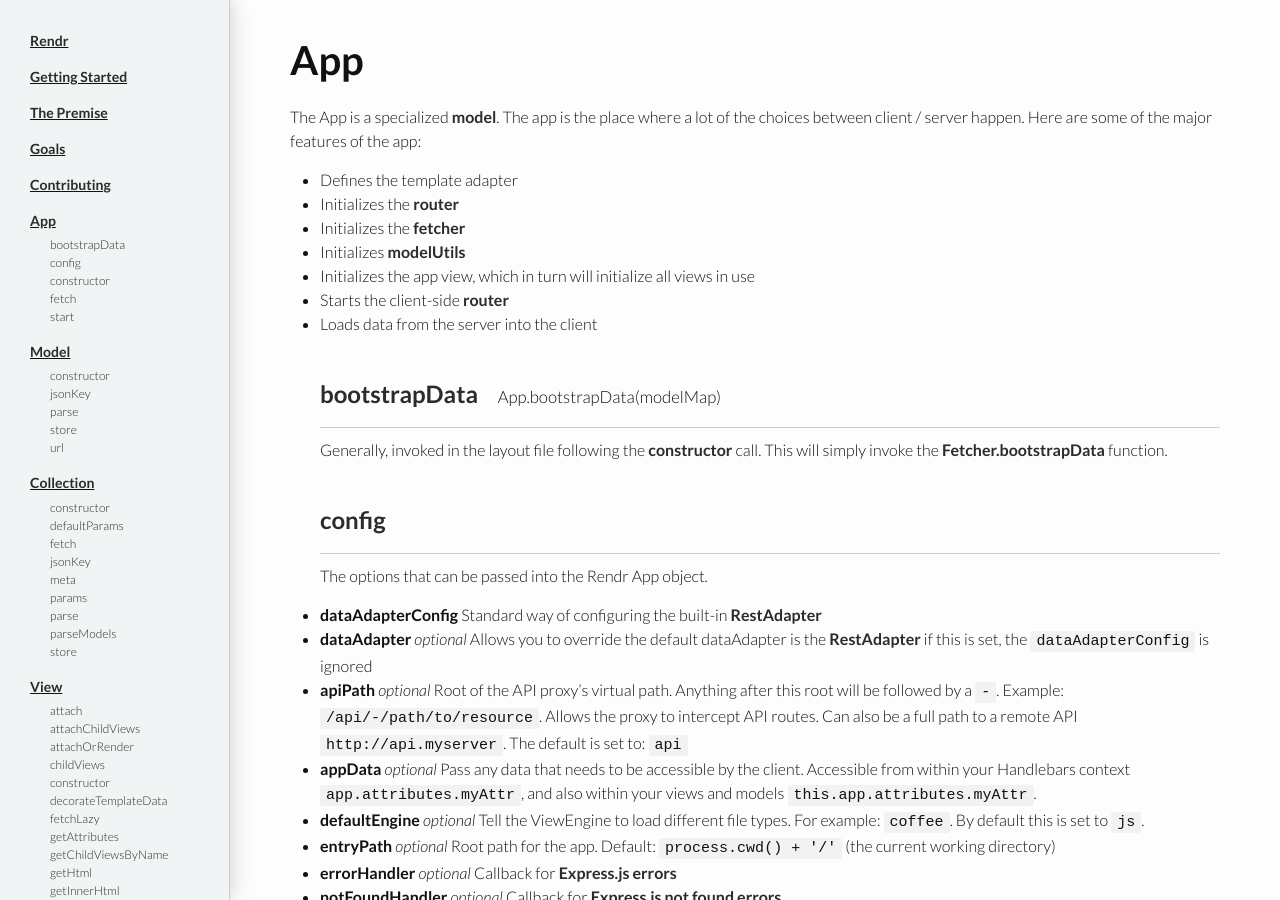
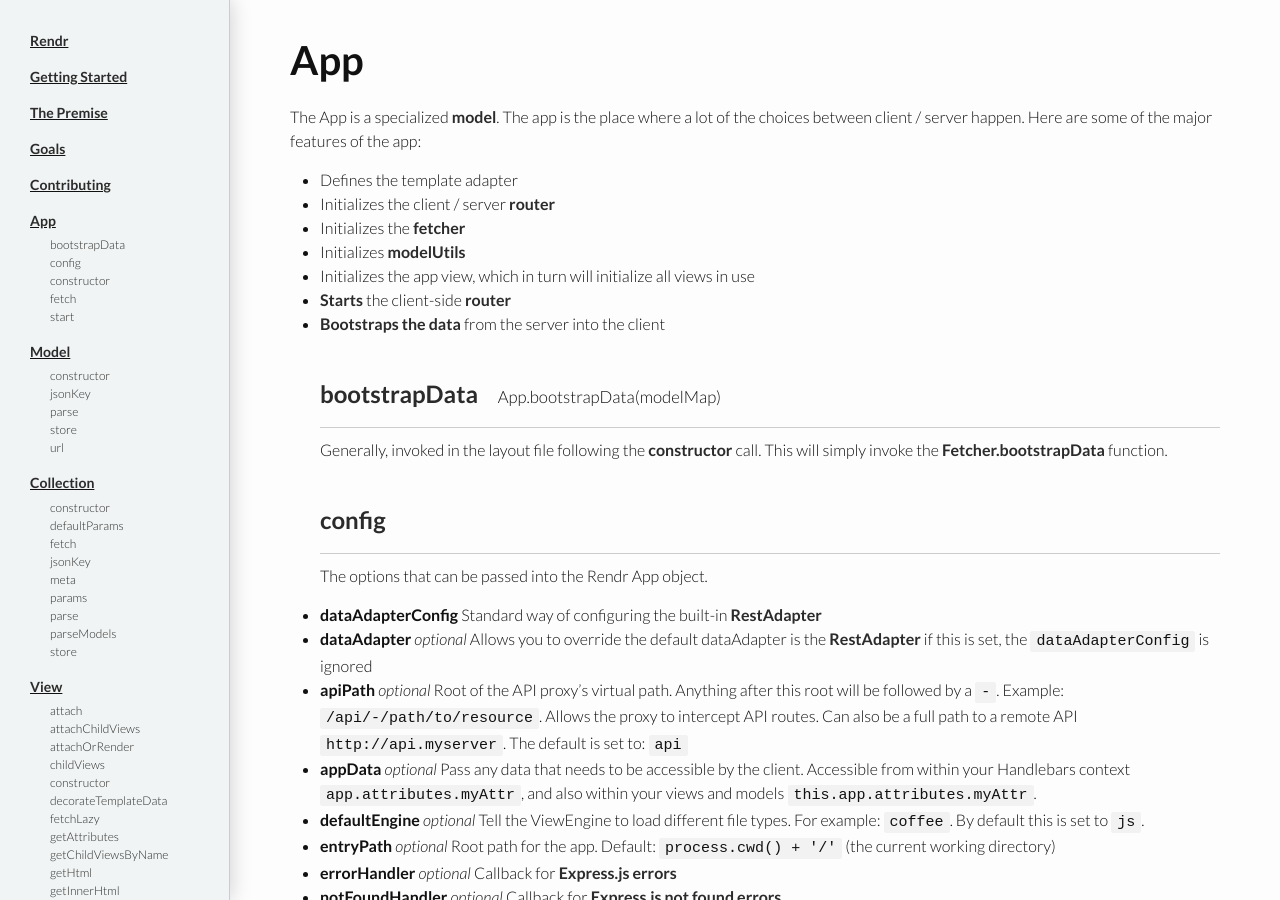
Before and after one commit to rendrjs/rendrjs.github.io, a Jekyll site: the page built from app/index.md, in a window 1280 px wide and 900 px high. Built offline with Jekyll 4.4.1, drawn with Linux system fonts in a browser that asks for light colours; Markdown is read by kramdown in place of the engine named in the settings.

Commit message:
cleaned up the language around what happens during app initialization

```diff
--- a/app/index.md
+++ b/app/index.md
@@ -8,11 +8,11 @@
 The App is a specialized [model](/model).  The app is the place where a lot of the choices between client / server happen. Here are some of the major features of the app:
 
 - Defines the template adapter
-- Initializes the [router](/router)
+- Initializes the client / server [router](/router)
 - Initializes the [fetcher](/fetcher)
 - Initializes [modelUtils](/model-utils)
 - Initializes the app view, which in turn will initialize all views in use
-- Starts the client-side [router](/router)
-- Loads data from the server into the client
+- [Starts](#start) the client-side [router](/router)
+- [Bootstraps the data](#bootstrapData) from the server into the client
 
 {% include pageDoc.html name="app" %}
```
